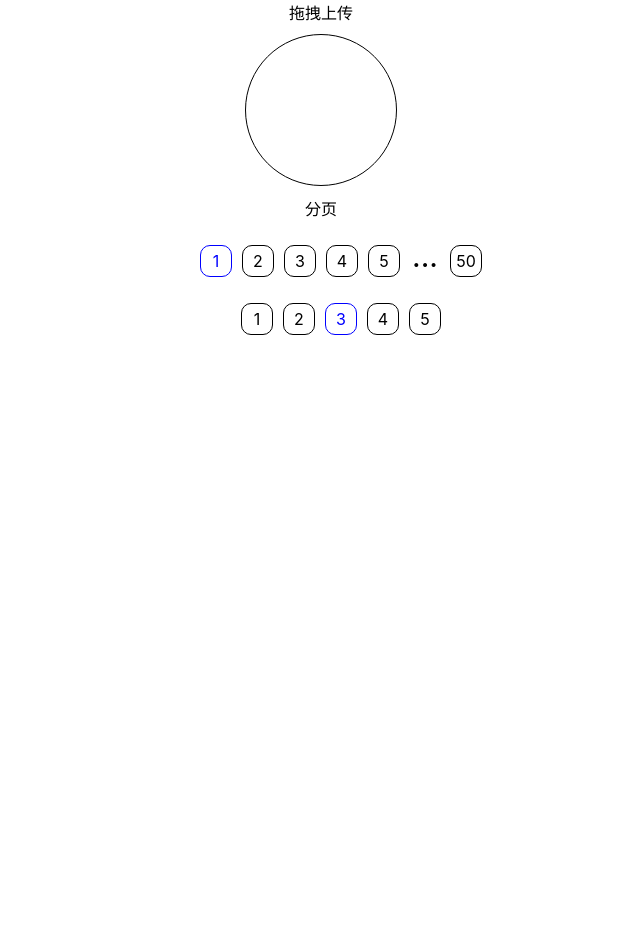
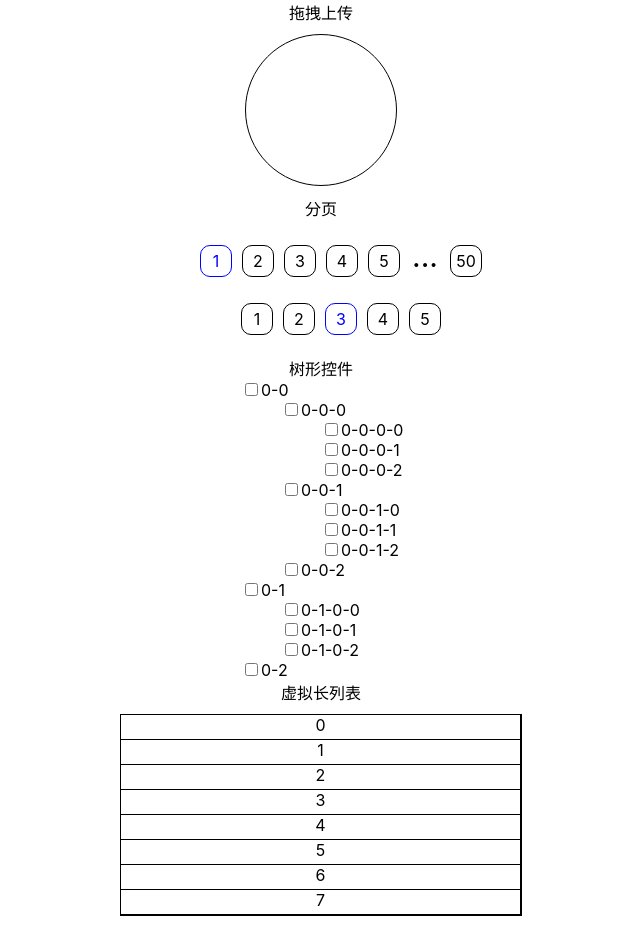
Before and after one commit to babopo/react-components, a React (Create React App) app: page / in a window 1280 px wide. Shown: the whole page, without its empty margins (319-959 px from the left). Before the commit the page ends 800 px from the top, so only its background shows below. Built offline with nearby package versions, Linux system fonts and the light colour scheme.

Commit message:
完成无限滚动列表

```diff
--- a/src/App.js
+++ b/src/App.js
@@ -1,8 +1,76 @@
 import React from 'react';
 import './App.css';
 
+// 拖拽上传
 import DragUpload from './DragUpload'
+// 分页
 import Pagination from './Pagination'
+// 树形控件
+import Tree, {TreeNode} from './Tree'
+// 虚拟长列表
+import InfiniteScroll from './InfiniteScroll'
+
+// 树形控件数据
+const treeData = [
+  {
+    title: '0-0',
+    key: '0-0',
+    children: [
+      {
+        title: '0-0-0',
+        key: '0-0-0',
+        children: [
+          { title: '0-0-0-0', key: '0-0-0-0' },
+          { title: '0-0-0-1', key: '0-0-0-1' },
+          { title: '0-0-0-2', key: '0-0-0-2' },
+        ],
+      },
+      {
+        title: '0-0-1',
+        key: '0-0-1',
+        children: [
+          { title: '0-0-1-0', key: '0-0-1-0' },
+          { title: '0-0-1-1', key: '0-0-1-1' },
+          { title: '0-0-1-2', key: '0-0-1-2' },
+        ],
+      },
+      {
+        title: '0-0-2',
+        key: '0-0-2',
+      },
+    ],
+  },
+  {
+    title: '0-1',
+    key: '0-1',
+    children: [
+      { title: '0-1-0-0', key: '0-1-0-0' },
+      { title: '0-1-0-1', key: '0-1-0-1' },
+      { title: '0-1-0-2', key: '0-1-0-2' },
+    ],
+  },
+  {
+    title: '0-2',
+    key: '0-2',
+  },
+]
+function dataToTreeNode(data) {
+  return data.map(it => {
+    if(it.children) {
+      return <TreeNode key={it.key} title={it.title}>{dataToTreeNode(it.children)}</TreeNode>
+    }
+    return <TreeNode {...it} />
+  })
+}
+function TreeComponent() {
+  return (
+    <Tree>
+      {dataToTreeNode(treeData)}
+    </Tree>
+  )
+}
+
+const InfiniteList = [...Object.keys(Array(1000).fill(0))]
 
 function App() {
   return (
@@ -12,6 +80,10 @@ function App() {
       <label>分页</label>
       <Pagination total={1000} pageSize={20} defaultCurrent={1} onChange={page => console.log(page)}/>
       <Pagination total={100} pageSize={20} defaultCurrent={3} onChange={page => console.log(page)} />
+      <label>树形控件</label>
+      <TreeComponent />
+      <label>虚拟长列表</label>
+      <InfiniteScroll data={InfiniteList}/>
     </div>
   );
 }
--- /dev/null
+++ b/src/InfiniteScroll.css
@@ -0,0 +1,23 @@
+.IS-container {
+    width: 400px;
+    height: 200px;
+    overflow-y: scroll;
+    margin: 10px auto;
+    padding: 0;
+    border: 1px solid;
+    list-style-type: none;
+    position: relative;
+}
+
+.IS-item {
+    position: absolute;
+    width: calc(100% - 1px);
+    height: 24px;
+    border-right: 1px solid;
+    border-bottom: 1px solid;
+}
+
+.IS-item:last-child {
+    border: none;
+    border-right: 1px solid;
+}
--- /dev/null
+++ b/src/InfiniteScroll.js
@@ -0,0 +1,38 @@
+import React, { useRef, useState } from 'react'
+
+import './InfiniteScroll.css'
+
+/**
+ * props传入一个以值等于下标的data数组
+ *
+ * 要点就是列表中每个元素都要绝对定位，这样渲染后面的而前面不渲染时页面也能被margin撑开
+ * 利用盒子元素的scrollTop属性来调整应当渲染的元素
+ */
+function InfiniteScroll(props) {
+    const boxRef = useRef(null)
+    const [start , setStart] = useState(0)
+    const [end , setEnd] = useState(200)
+    // 保留最后一个，防止滚轮向上滚时滚动条变长
+    const [bottom , setBottom] = useState(200)
+
+    function wheelScroll() {
+        setStart(boxRef.current.scrollTop)
+        setEnd(boxRef.current.scrollTop + boxRef.current.clientHeight)
+        setBottom(boxRef.current.scrollHeight)
+    }
+    return (
+        <ul className="IS-container" ref={boxRef} onScroll={wheelScroll}>
+            {props.data.map(it => {
+                // 当前元素与内部page顶端的距离
+                const top = it * 25
+                if((top > start - 30 && top < end + 30) || ((bottom - top) <= 25 && (bottom - top) >= 0)) {
+                    // 列表中返回显示出来的元素
+                    return <li className="IS-item" style={{marginTop: top}} key={it}>{it}</li>
+                }
+                return null
+            })}
+        </ul>
+    )
+}
+
+export default InfiniteScroll
--- /dev/null
+++ b/src/Tree.css
@@ -0,0 +1,6 @@
+.T-container {
+    width: 200px;
+    margin: auto;
+    list-style: none;
+    text-align: left;
+}
--- /dev/null
+++ b/src/Tree.js
@@ -0,0 +1,47 @@
+import React from 'react'
+import './Tree.css'
+
+
+/**
+ * props 说明
+ *
+ */
+function Tree(props) {
+    return (
+        <ul className="T-container">
+            {props.children}
+        </ul>
+    )
+}
+
+/**
+ * props说明
+ * title 结点的名称
+ * key
+ * children包含子节点的数组
+ */
+
+function TreeNode(props) {
+    if(props.children) {
+        return (
+            <li>
+                <input type="checkbox"/>
+                <span>{props.title}</span>
+                <ul className="T-container">
+                    {props.children}
+                </ul>
+            </li>
+        )
+    } else {
+        return (
+            <li>
+                <input type="checkbox"/>
+                <span>{props.title}</span>
+            </li>
+        )
+    }
+}
+
+export default Tree
+
+export {TreeNode}
```
Also changed, not shown: src/DragMenu.js (added, +12 -0 lines), src/test.js (added, +10 -0 lines), 1 other file (tests, documents, lock files or other folders).
